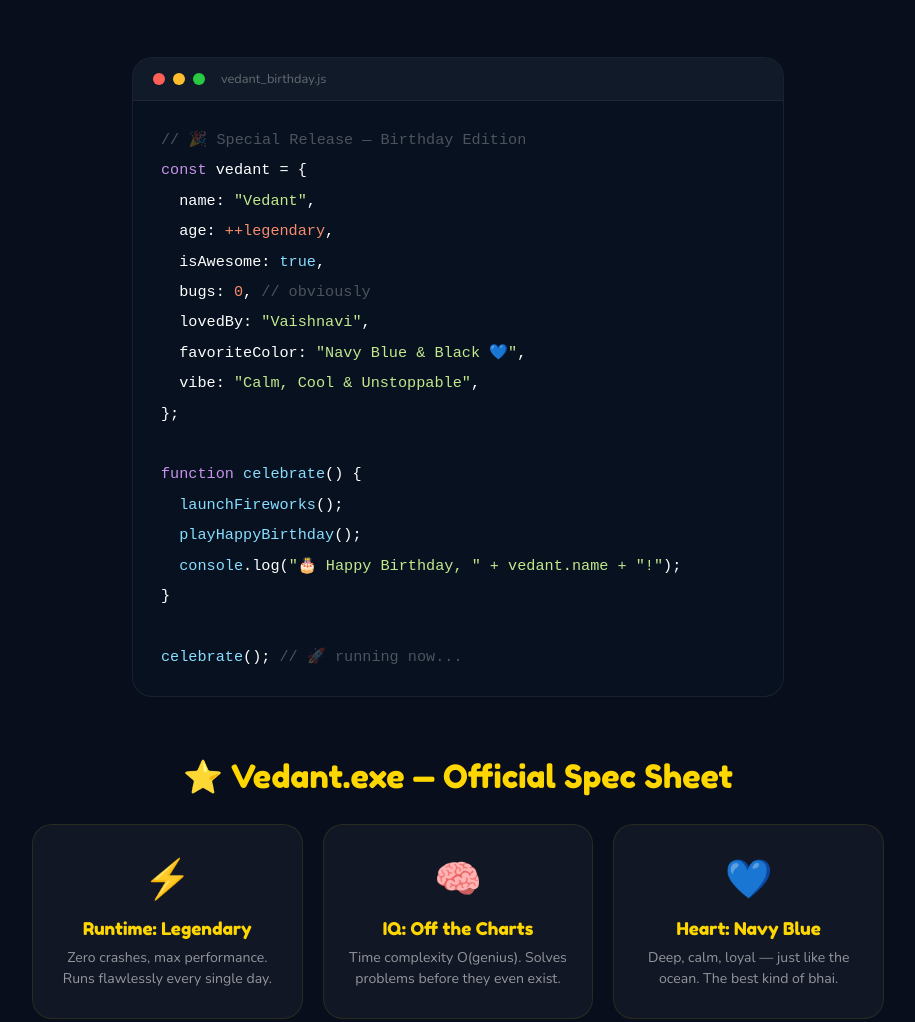
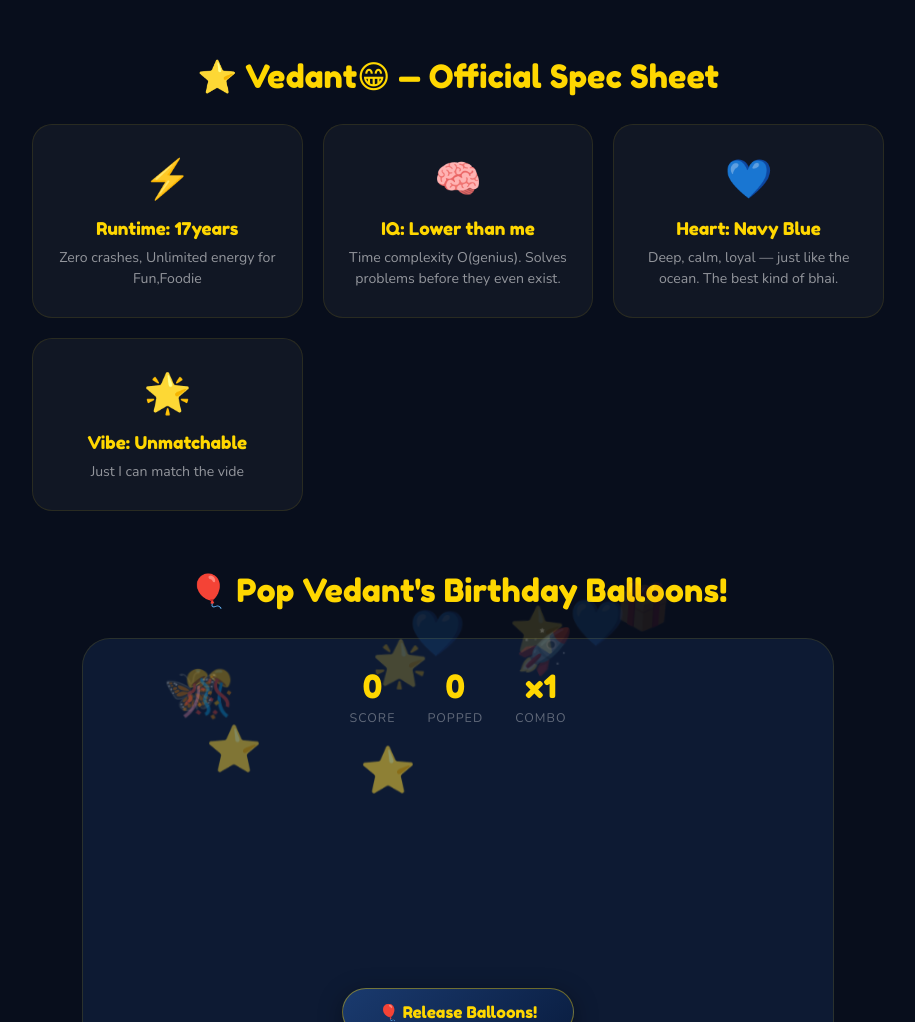
Before and after one commit to Shriworkplace/HappyBirthday, a plain HTML site: page index.html in a window 1280 px wide. Shown: the part 1116-2138 px from the top of the page, without its empty margins (182-1097 px from the left). Drawn offline with nearby package versions, Linux system fonts and the light colour scheme.

Commit message:
Revise Vedant's birthday wishes and traits
Updated birthday message and traits section for Vedant.

```diff
--- a/index.html
+++ b/index.html
@@ -159,42 +159,15 @@
   </div>
 </div>
 
-<!-- CODE BLOCK -->
-<div class="code-section">
-  <div class="code-block">
-    <div class="code-header">
-      <div class="dot r"></div><div class="dot y"></div><div class="dot g"></div>
-      <span class="code-filename">vedant_birthday.js</span>
-    </div>
-    <div class="code-body">
-      <span class="cc">// 🎉 Special Release — Birthday Edition</span><br/>
-      <span class="ck">const</span> vedant = {<br/>
-      &nbsp;&nbsp;name: <span class="cs">"Vedant"</span>,<br/>
-      &nbsp;&nbsp;age: <span class="cn">++legendary</span>,<br/>
-      &nbsp;&nbsp;isAwesome: <span class="cb">true</span>,<br/>
-      &nbsp;&nbsp;bugs: <span class="cn">0</span>, <span class="cc">// obviously</span><br/>
-      &nbsp;&nbsp;lovedBy: <span class="cs">"Vaishnavi"</span>,<br/>
-      &nbsp;&nbsp;favoriteColor: <span class="cs">"Navy Blue &amp; Black 💙"</span>,<br/>
-      &nbsp;&nbsp;vibe: <span class="cs">"Calm, Cool &amp; Unstoppable"</span>,<br/>
-      };<br/><br/>
-      <span class="ck">function</span> <span class="cb">celebrate</span>() {<br/>
-      &nbsp;&nbsp;<span class="cb">launchFireworks</span>();<br/>
-      &nbsp;&nbsp;<span class="cb">playHappyBirthday</span>();<br/>
-      &nbsp;&nbsp;<span class="cb">console</span>.log(<span class="cs">"🎂 Happy Birthday, " + vedant.name + "!"</span>);<br/>
-      }<br/><br/>
-      <span class="cb">celebrate</span>(); <span class="cc">// 🚀 running now...</span>
-    </div>
-  </div>
-</div>
 
 <!-- TRAITS -->
 <div class="traits-section">
-  <div class="section-title">⭐ Vedant.exe — Official Spec Sheet</div>
+  <div class="section-title">⭐ Vedant😁 — Official Spec Sheet</div>
   <div class="traits-grid">
-    <div class="trait-card"><span class="trait-emoji">⚡</span><div class="trait-title">Runtime: Legendary</div><p>Zero crashes, max performance. Runs flawlessly every single day.</p></div>
-    <div class="trait-card"><span class="trait-emoji">🧠</span><div class="trait-title">IQ: Off the Charts</div><p>Time complexity O(genius). Solves problems before they even exist.</p></div>
+    <div class="trait-card"><span class="trait-emoji">⚡</span><div class="trait-title">Runtime: 17years</div><p>Zero crashes, Unlimited energy for Fun,Foodie</p></div>
+    <div class="trait-card"><span class="trait-emoji">🧠</span><div class="trait-title">IQ: Lower than me</div><p>Time complexity O(genius). Solves problems before they even exist.</p></div>
     <div class="trait-card"><span class="trait-emoji">💙</span><div class="trait-title">Heart: Navy Blue</div><p>Deep, calm, loyal — just like the ocean. The best kind of bhai.</p></div>
-    <div class="trait-card"><span class="trait-emoji">🌟</span><div class="trait-title">Vibe: Unmatchable</div><p>Wherever Vedant walks, the room instantly becomes 10x cooler.</p></div>
+    <div class="trait-card"><span class="trait-emoji">🌟</span><div class="trait-title">Vibe: Unmatchable</div><p>Just I can match the vide</p></div>
   </div>
 </div>
 
@@ -216,7 +189,7 @@
 <div class="wish-section">
   <div class="wish-box">
     <span class="wish-emoji">🎂</span>
-    <div class="wish-text">"May your code always compile, your chai always be hot, and your birthday always feel this magical, Vedant!"</div>
+    <div class="wish-text">"May this Birthday brings happiness in your life, Your every Dream come true, Vedant!"</div>
     <div class="wish-from">— With all the love, Vaishnavi 💛</div>
   </div>
 </div>
```
